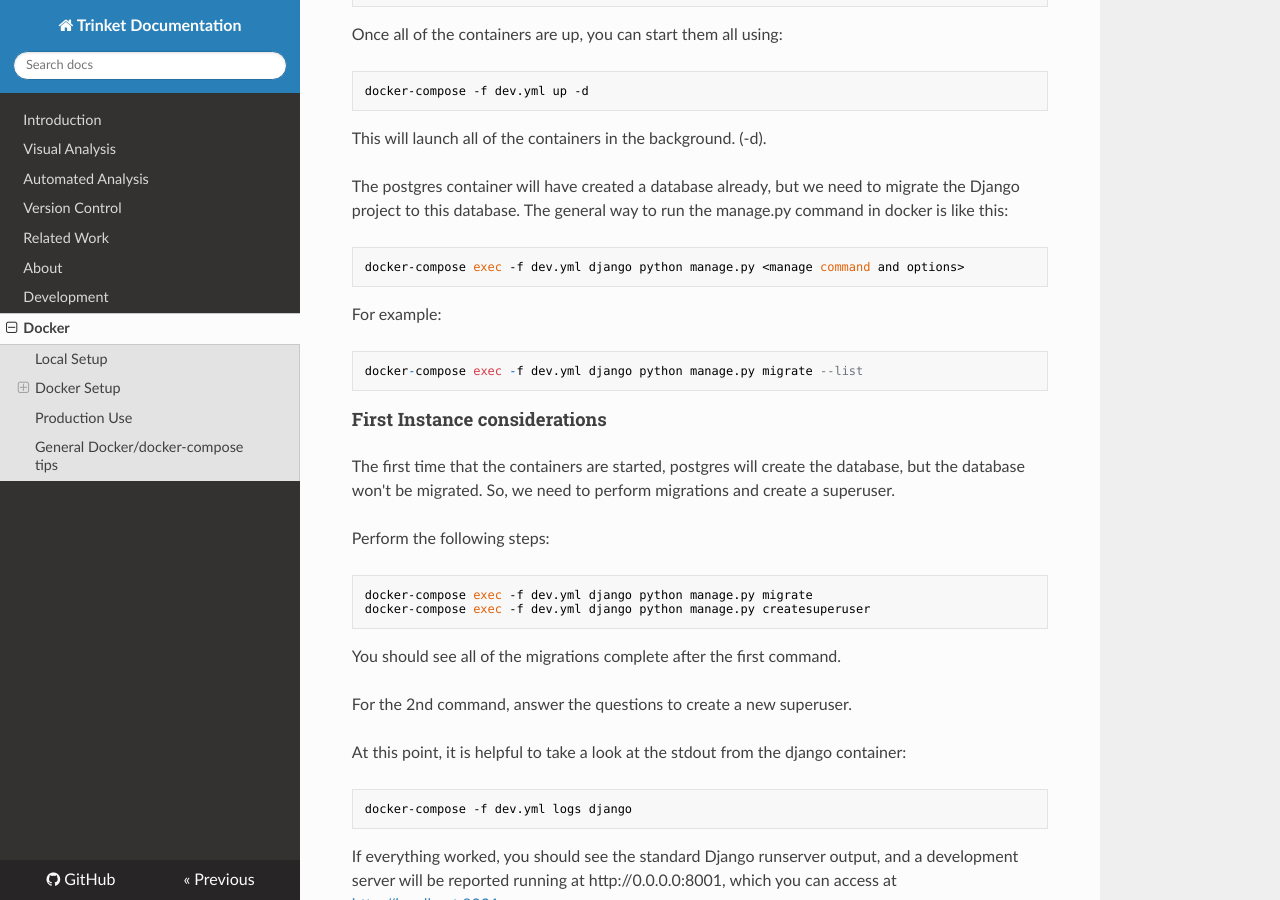
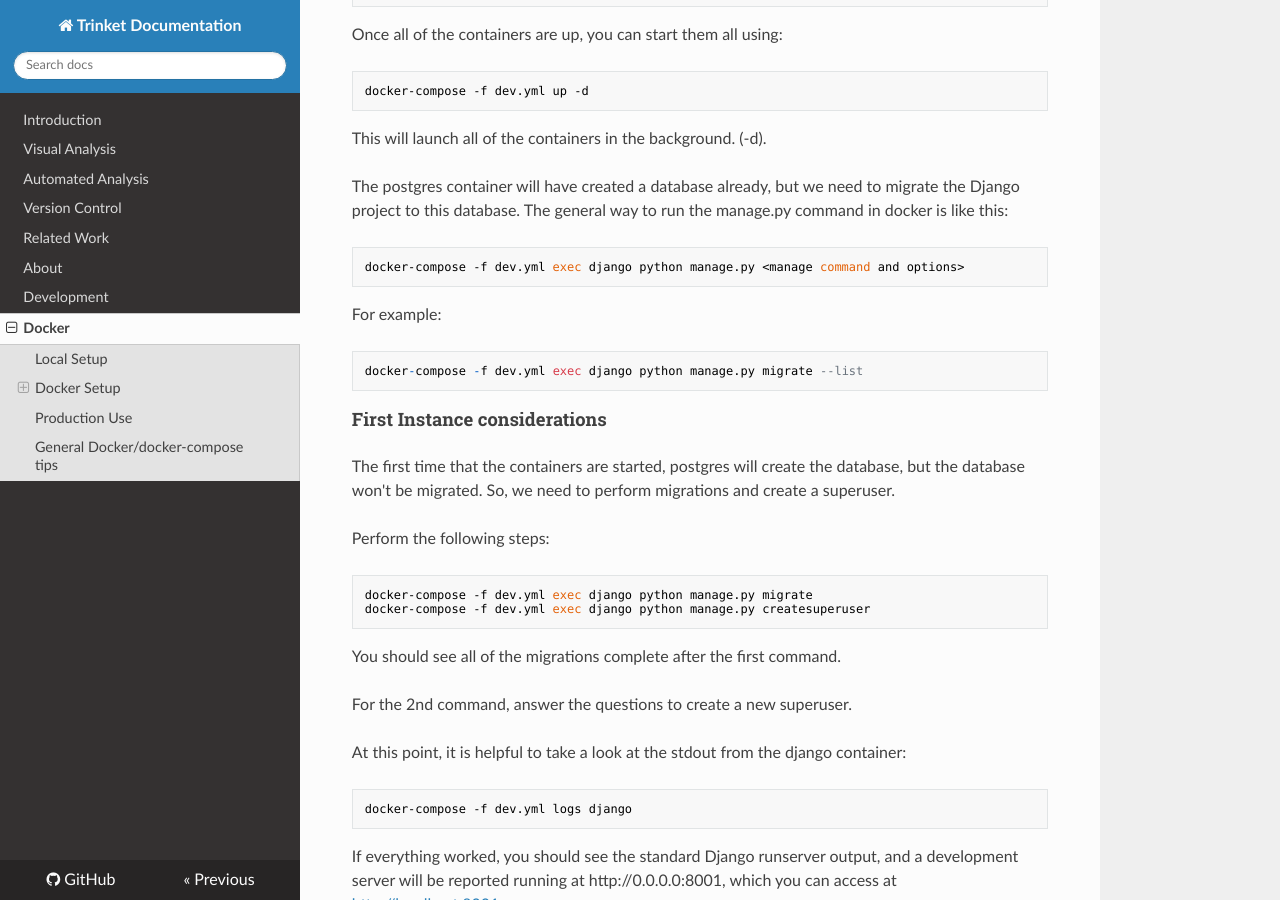
Before and after one commit to DistrictDataLabs/cultivar, an MkDocs documentation site: the page built from docs/docker.md, in a window 1280 px wide and 900 px high, scrolled down 1464 px. Built offline with MkDocs 1.6.1, drawn with Linux system fonts in a browser that asks for light colours; nearby versions of some CDN libraries; old or Windows-style settings are respelled for this version of MkDocs; some of the changed text lies outside the part shown.

```diff
--- a/docs/docker.md
+++ b/docs/docker.md
@@ -64,11 +64,11 @@ The postgres container will have created a database already, but we need
 to migrate the Django project to this database. The general way to run
 the manage.py command in docker is like this:
 
-    docker-compose exec -f dev.yml django python manage.py <manage command and options>
+    docker-compose -f dev.yml exec django python manage.py <manage command and options>
 
 For example:
 
-	docker-compose exec -f dev.yml django python manage.py migrate --list
+	docker-compose -f dev.yml exec django python manage.py migrate --list
 
 
 #### First Instance considerations
@@ -79,8 +79,8 @@ superuser.
 
 Perform the following steps:
 
-    docker-compose exec -f dev.yml django python manage.py migrate
-    docker-compose exec -f dev.yml django python manage.py createsuperuser
+    docker-compose -f dev.yml exec django python manage.py migrate
+    docker-compose -f dev.yml exec django python manage.py createsuperuser
 
 You should see all of the migrations complete after the first command.
 
@@ -155,5 +155,5 @@ container again.
 
 At this point, you should have a new DB, but none of the data is setup.
 
-	docker-compose exec -f dev.yml python manage.py migrate
-	docker-compose exec -f dev.yml python manage.py createsuperuser
+	docker-compose -f dev.yml exec python manage.py migrate
+	docker-compose -f dev.yml exec python manage.py createsuperuser
```
Also changed, not shown: README.md (+2 -2 lines).
